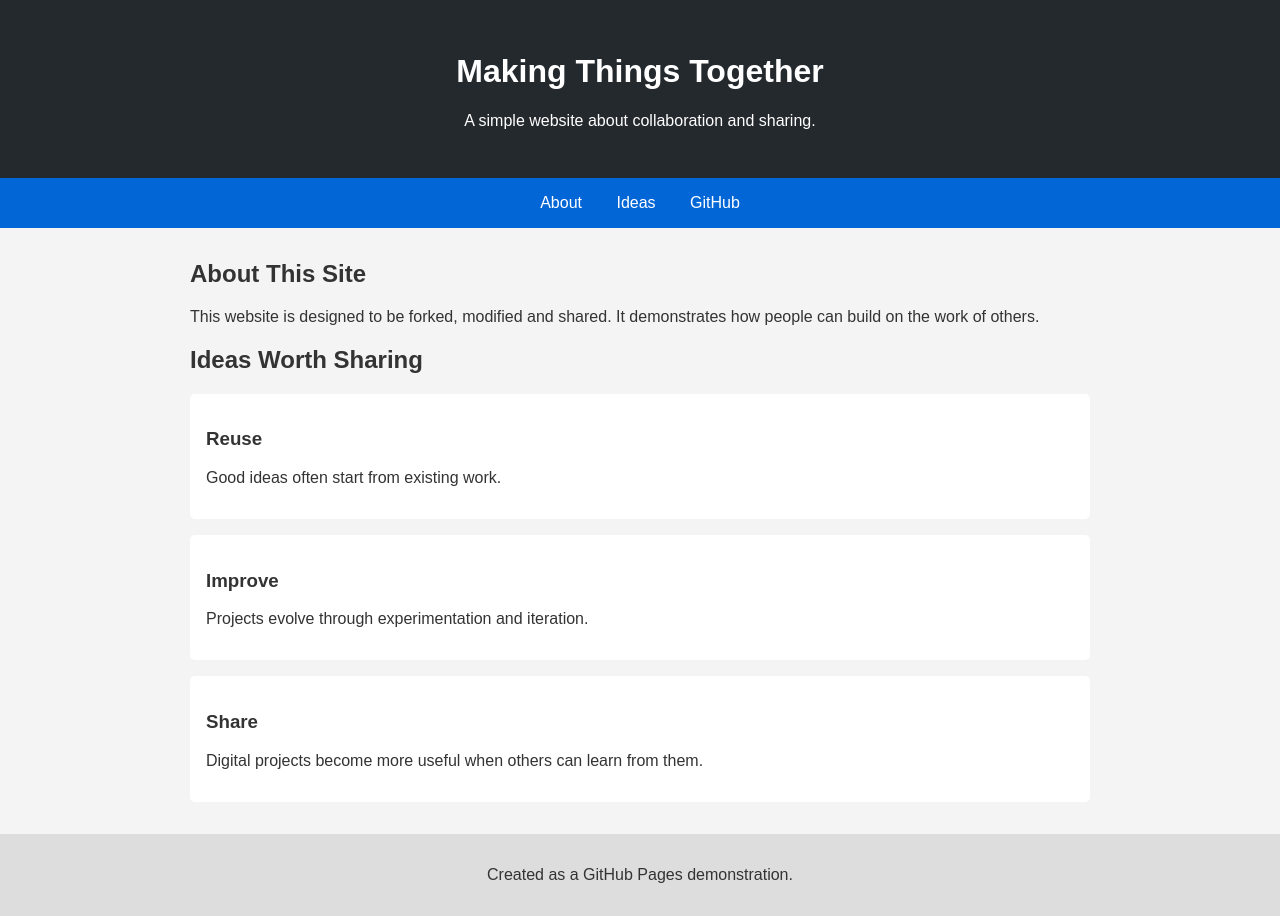
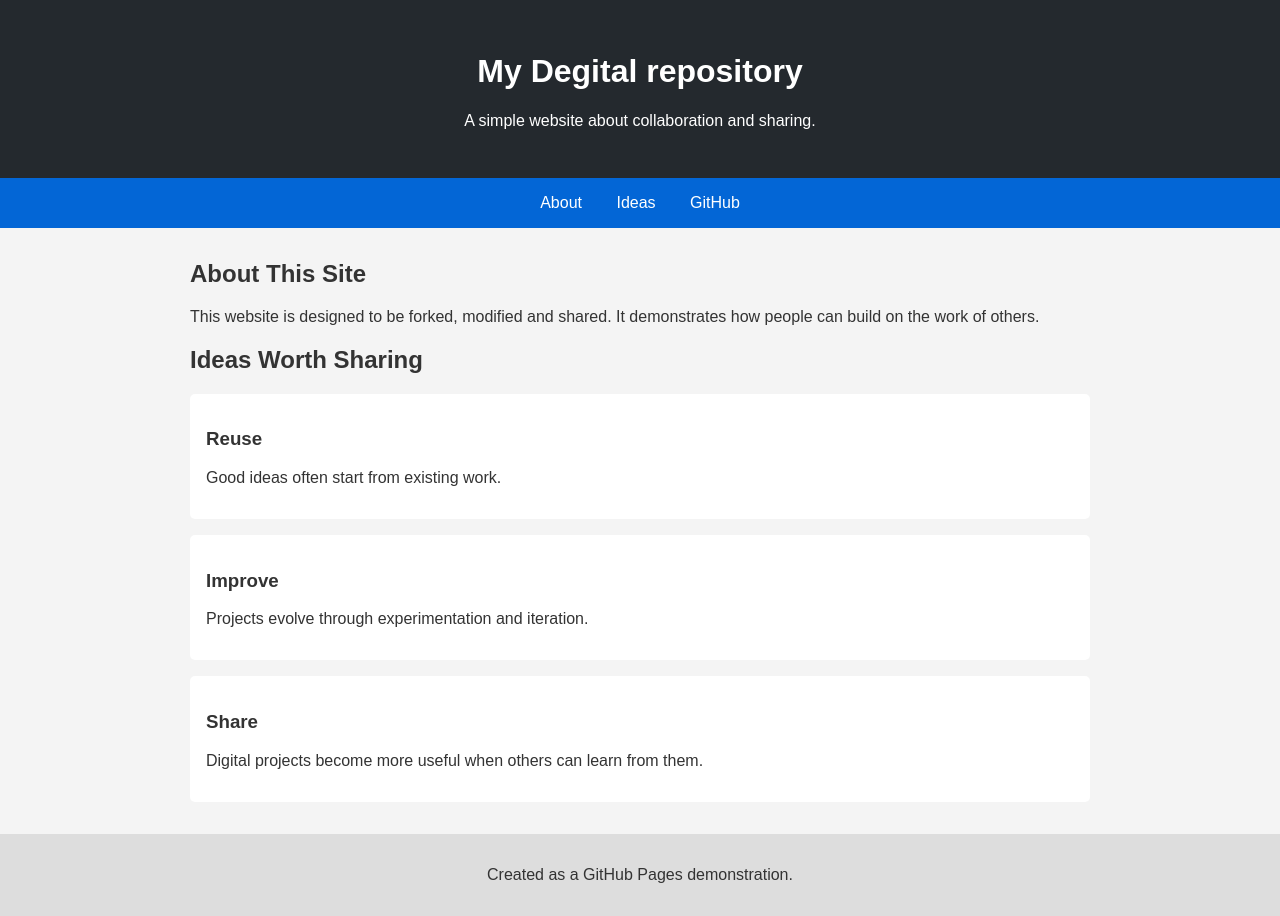
Before and after one commit to Dau102/1, a plain HTML site: page index.html in a window 1280 px wide. Drawn offline with Linux system fonts and the light colour scheme.

Commit message:
Fix header title in index.html

```diff
--- a/index.html
+++ b/index.html
@@ -9,7 +9,7 @@
 <body>
 
 <header>
-    <h1>Making Things Together</h1>
+    <h1>My Degital repository</h1>
     <p>A simple website about collaboration and sharing.</p>
 </header>
 
```
